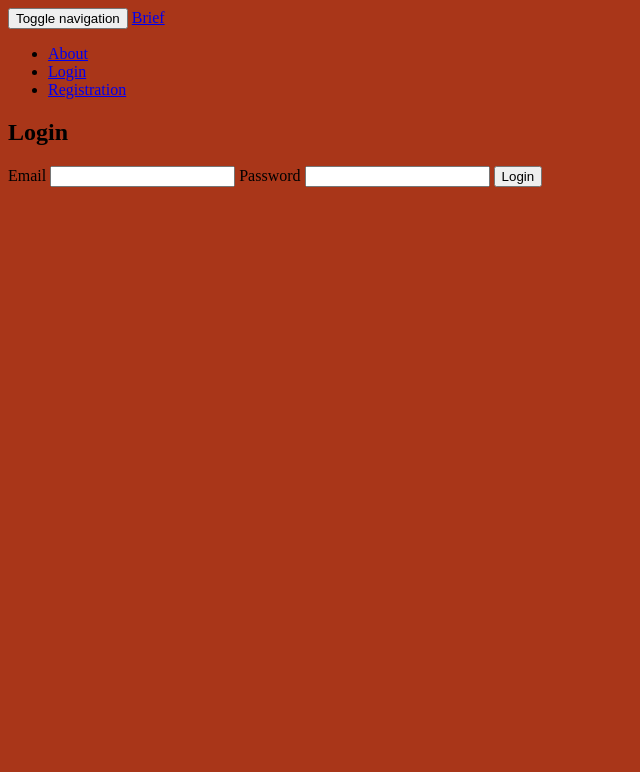
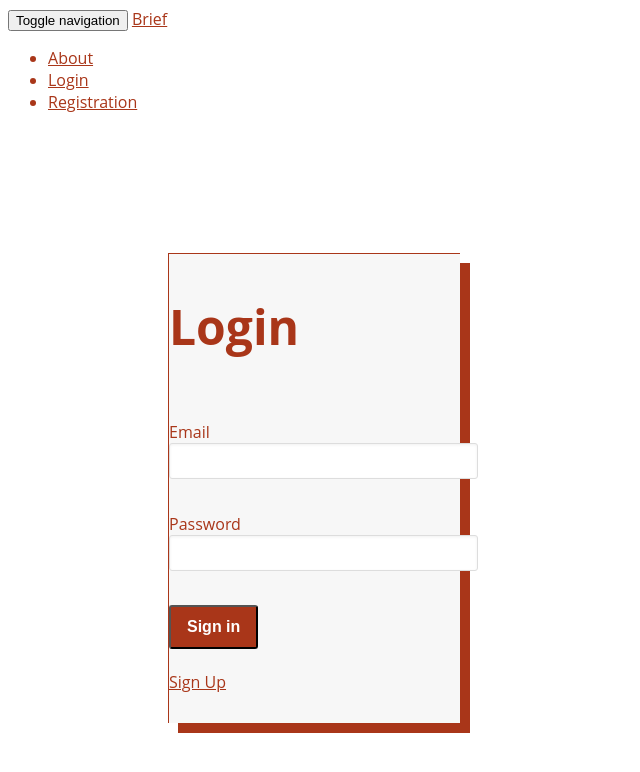
Before and after one commit to alinaw89/project4_frontend, a website: page app/views/login.html in a window 1280 px wide. Shown: the whole page, without its empty margins (0-640 px from the left). Drawn offline with Linux system fonts and the light colour scheme; files that its build step writes are made by us from their sources.

Commit message:
adds login styling

```diff
--- a/app/css/creative.css
+++ b/app/css/creative.css
@@ -158,7 +158,7 @@ aside {
 
     .navbar-default.affix .navbar-header .navbar-brand {
         font-size: 14px;
-        color: #f05f40;
+        color: #A93619;
     }
 
     .navbar-default.affix .navbar-header .navbar-brand:hover,
@@ -173,7 +173,7 @@ aside {
 
     .navbar-default.affix .nav > li>a:hover,
     .navbar-default.affix .nav>li>a:focus:hover {
-        color: #f05f40;
+        color: #A93619;
     }
 }
 
--- a/app/css/login.css
+++ b/app/css/login.css
@@ -1,3 +1,58 @@
 body {
+  background-color: white;
+  color: #A93619;
+  font-family: 'Open Sans','Helvetica Neue',Arial,sans-serif;
+  font-size: 16px;
+}
+
+
+
+.loginbox {
+  margin-left: 10em;
+  width: 23%;
+  min-height: 200px;
+  background-color: #F7F7F7;
+  border-left: 1px solid #A93619;
+  border-top: 1px solid #A93619;
+  -webkit-box-shadow: 10px 10px 0px 0px #A93619;
+    -moz-box-shadow:    10px 10px 0px 0px #A93619;
+    box-shadow:         10px 10px 0px 0px #A93619;
+  margin-top: 140px;
+  padding-bottom:30px;
+}
+
+h2 {
+  font-size: 3em;
+}
+
+.page-scroll {
+  color: #A93619;
+}
+
+/*#login {
+  margin-top: 4em;
+  font-size:3em;
+}*/
+
+input {
+  border-radius: 0.1875em;
+  border: 1px solid #dddddd;
+  box-shadow: inset 0 1px 3px rgba(0,0,0,0.06);
+  font-size: 1em;
+  margin-bottom: 0.75em;
+  padding: 0.5em 0.5em;
+  width: 100%;
+}
+
+.signin-button {
+  -webkit-font-smoothing: antialiased;
   background-color: #A93619;
+  border-radius: 0.1875em;
+  color: white;
+  display: inline-block;
+  font-size: 1em;
+  font-weight: bold;
+  line-height: 1;
+  padding: .75em 1em;
+  text-decoration: none;
 }
--- a/app/views/login.html
+++ b/app/views/login.html
@@ -11,7 +11,7 @@
 </head>
 <body id="page-top">
 
-<nav id="mainNav" class="navbar navbar-default navbar-fixed-top">
+<nav id="mainNav" class="navbar navbar-default navbar-fixed-top affix">
         <div class="container-fluid">
             <!-- Brand and toggle get grouped for better mobile display -->
             <div class="navbar-header">
@@ -78,17 +78,22 @@
   </div>
 </header> -->
 
-<div class="container loginbg">
 
-<h2 id="login">Login</h2>
-<div class="login">
-  <form>
-    <labels>Email <input type="email" ng-model="authCtrl.credentials.email"/></labels>
-    <labels>Password <input type="password" ng-model="authCtrl.credentials.password"/></labels>
 
-    <button ng-click="authCtrl.login()">Login</button>
-  </form>
-</div>
+<div class="container loginbox">
+  <h2 id="login">Login</h2> </br>
+  <div class="login">
+    <form>
+      Email </br>
+      <labels><input type="email" ng-model="authCtrl.credentials.email"/></labels> </br></br>
+      Password </br>
+      <labels><input type="password" ng-model="authCtrl.credentials.password"/></labels>
+      </br></br>
+      <button class="signin-button" ng-click="authCtrl.login()">Sign in</button>
+      </br></br>
+      <a class="page-scroll" href="#/registration">Sign Up</a>
+    </form>
+  </div>
 </div>
 
 </body>
```
Also changed, not shown: app/views/home.html (+5 -2 lines).
